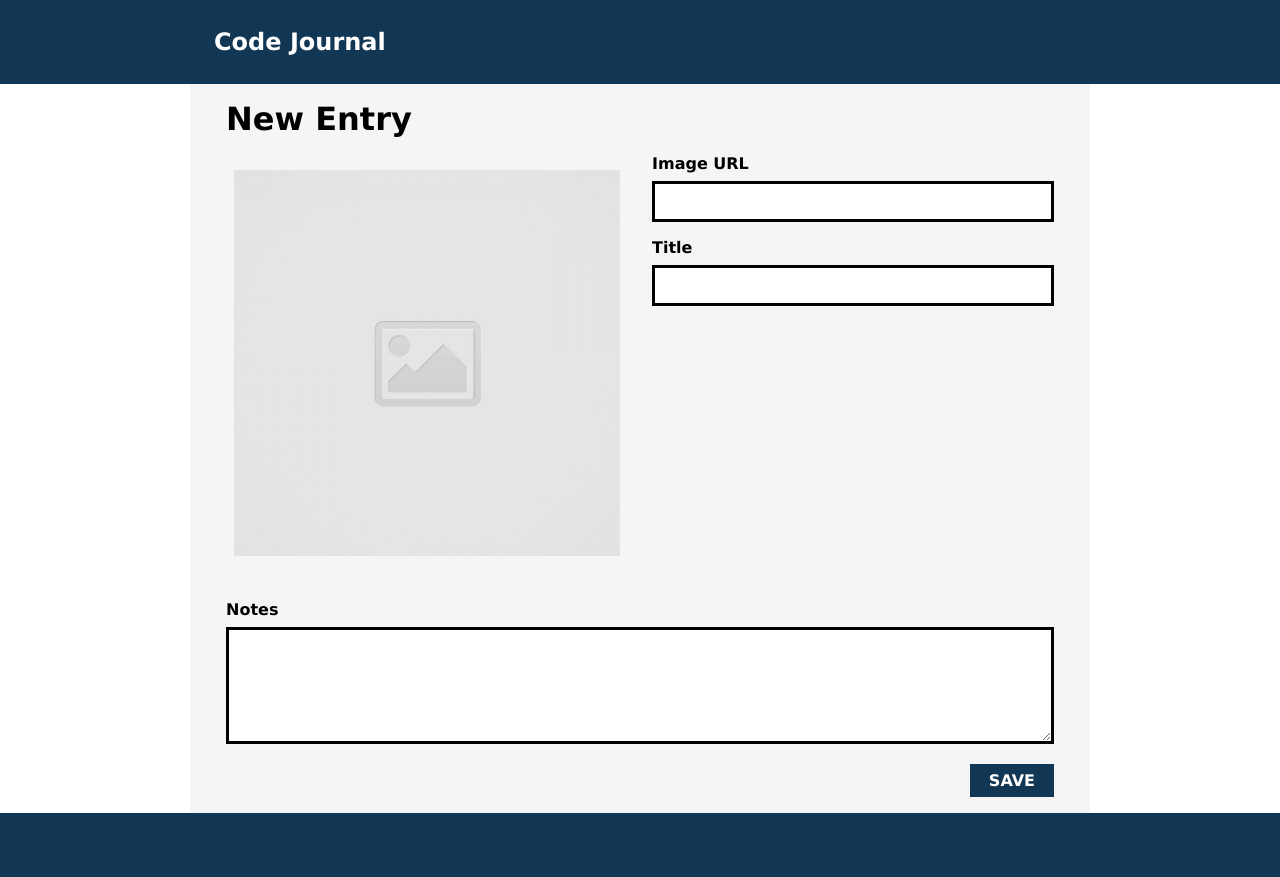
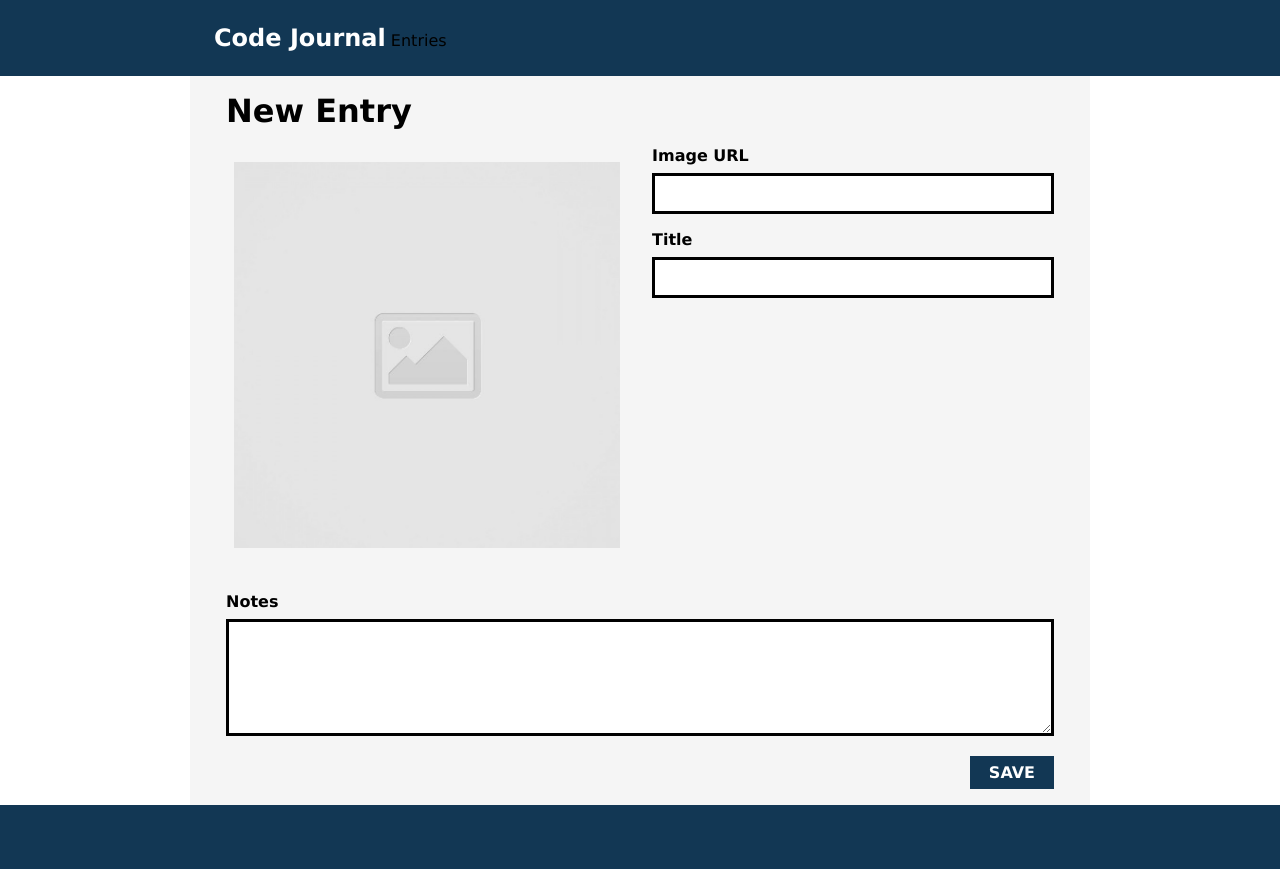
Before and after one commit to KiraHike/code-journal, a website: page index.html in a window 1280 px wide. Drawn offline with Linux system fonts and the light colour scheme.

Commit message:
#2Add a navigation item to the navbar for Entries.

```diff
--- a/css/layout.css
+++ b/css/layout.css
@@ -36,7 +36,7 @@ span.column-half {
 nav {
   max-width: 100%;
   margin: 0;
-  padding: 0.2rem 0;
+  padding: 1.25rem 0;
 }
 
 footer {
@@ -81,7 +81,7 @@ img {
   }
 
   nav {
-    padding: 0.5rem 2.25rem;
+    padding: 1.5rem 2.25rem;
   }
 
   img {
--- a/css/styles.css
+++ b/css/styles.css
@@ -8,6 +8,10 @@ footer {
   background-color: #123754;
 }
 
+.nav-bar li {
+  display: inline;
+}
+
 #entry-form {
   background-color: #f5f5f5;
 }
@@ -15,6 +19,7 @@ footer {
 h1 {
   color: white;
   font-size: 1.5rem;
+  display: inline;
 }
 
 h2 {
--- a/index.html
+++ b/index.html
@@ -17,9 +17,10 @@
 <body>
   <header>
     <nav>
-      <div class="container">
-        <h1>Code Journal</h1>
-      </div>
+      <ul class="nav-bar container">
+        <li><h1>Code Journal</h1></li>
+        <li>Entries</li>
+      </ul>
     </nav>
   </header>
   <main>
```
